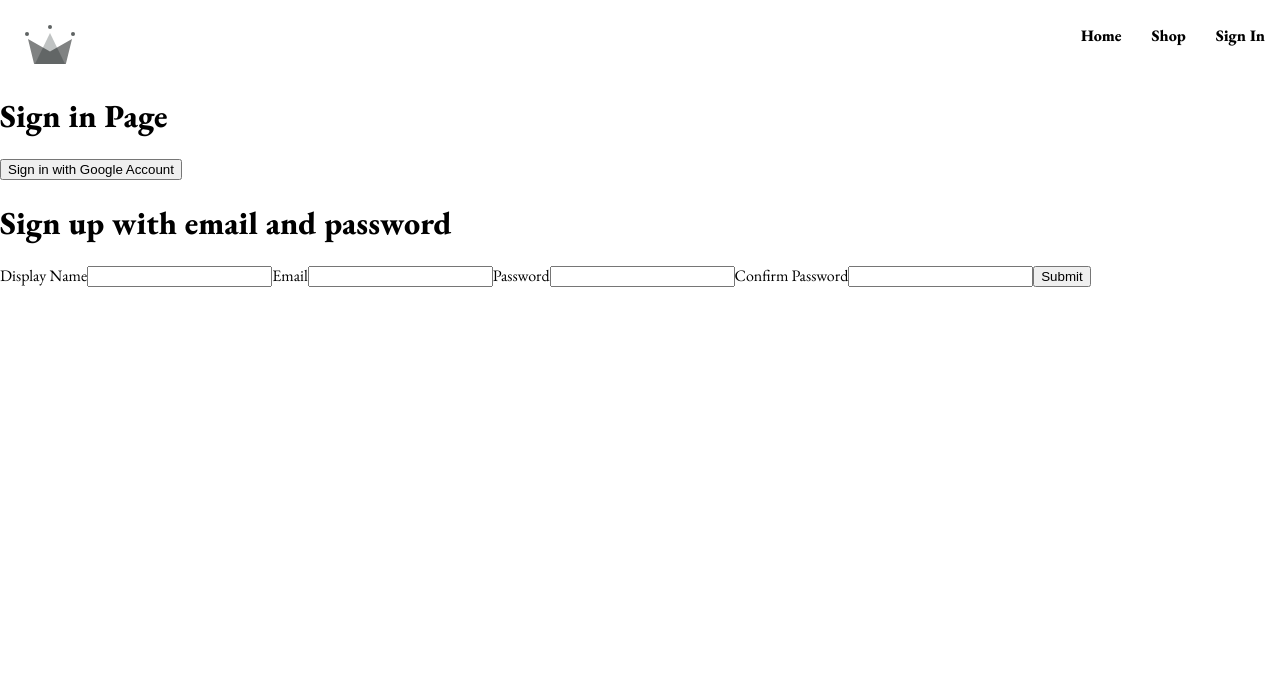
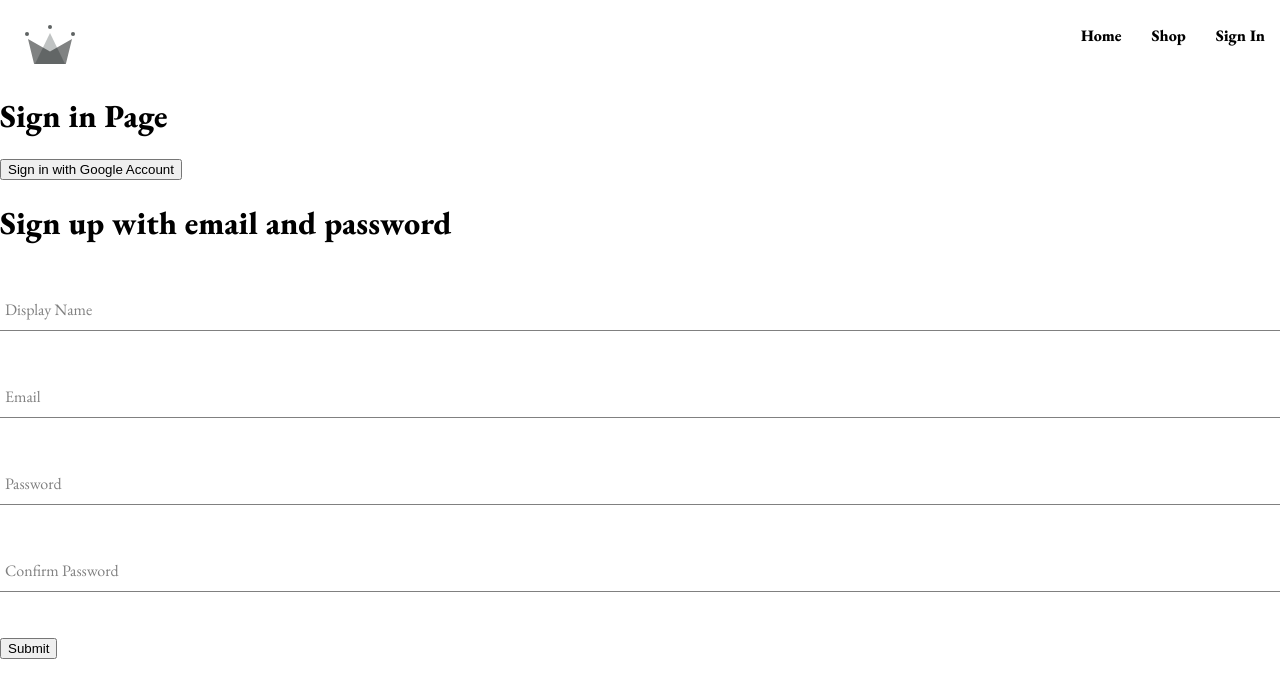
Before and after one commit to liufuyang/old-lens-store, a React (Create React App) app: page /sign-in in a window 1280 px wide. Shown: the top 698 px of the page. Built offline with nearby package versions, Linux system fonts and the light colour scheme; the HTML template or start-up script is replaced by a standard one.

Commit message:
chore: add inputfield css

```diff
--- /dev/null
+++ b/src/components/form-input/form-input.component.jsx
@@ -0,0 +1,17 @@
+import './form-input.styles.scss'
+
+const FormInput = ({label, ...otherProps}) => {
+  return (
+    <div className={'group'}>
+      {/* move input above label so the css can make label shrink when input is clicked/focused */}
+      <input className={'form-input'} {...otherProps}/>
+      {
+        label && (
+          <label className={`${otherProps.value.length ? 'shrink' : ''} form-input-label`}>{label}</label>
+        )
+      }
+    </div>
+  )
+}
+
+export default FormInput;
--- /dev/null
+++ b/src/components/form-input/form-input.styles.scss
@@ -0,0 +1,54 @@
+$sub-color: grey;
+$main-color: black;
+
+@mixin shrinkLabel {
+  top: -14px;
+  font-size: 12px;
+  color: $main-color;
+}
+
+.group {
+  position: relative;
+  margin: 45px 0;
+
+  .form-input {
+    background: none;
+    background-color: white;
+    color: $sub-color;
+    font-size: 18px;
+    padding: 10px 10px 10px 5px;
+    display: block;
+    width: 100%;
+    border: none;
+    border-radius: 0;
+    border-bottom: 1px solid $sub-color;
+    margin: 25px 0;
+
+    &:focus {
+      outline: none;
+    }
+
+    &:focus ~ .form-input-label {
+      @include shrinkLabel();
+    }
+  }
+
+  input[type='password'] {
+    letter-spacing: 0.3em;
+  }
+
+  .form-input-label {
+    color: $sub-color;
+    font-size: 16px;
+    font-weight: normal;
+    position: absolute;
+    pointer-events: none;
+    left: 5px;
+    top: 10px;
+    transition: 300ms ease all;
+
+    &.shrink {
+      @include shrinkLabel();
+    }
+  }
+}
--- a/src/components/sign-up-form/sign-up-form.component.jsx
+++ b/src/components/sign-up-form/sign-up-form.component.jsx
@@ -1,5 +1,6 @@
 import {useState} from "react";
 import {createAuthUserWithEmailAndPassword, createUserDocumentFromAuth} from "../../utils/firebase/firebase.utils";
+import FormInput from "../form-input/form-input.component";
 
 const defaultFormFields = {
   displayName: '', email: '', password: '', confirmPassword: '',
@@ -29,7 +30,7 @@
       await createUserDocumentFromAuth(response.user, {displayName});
       resetFormFields();
     } catch (error) {
-      if(error.code === 'auth/email-already-in-user') {
+      if (error.code === 'auth/email-already-in-user') {
         alert('Cannot create user, email already in use')
       }
       console.error('user password creation encountered an error:', error)
@@ -43,17 +44,16 @@
   return (<div>
     <h1>Sign up with email and password</h1>
     <form onSubmit={handleSubmit}>
-      <label>Display Name</label>
-      <input type={'text'} required onChange={handleChange} name={'displayName'} value={displayName}/>
+      <FormInput label={'Display Name'} type={'text'} required onChange={handleChange} name={'displayName'}
+                 value={displayName}/>
 
-      <label>Email</label>
-      <input type={'email'} required onChange={handleChange} name={'email'} value={email}/>
+      <FormInput label={'Email'} type={'email'} required onChange={handleChange} name={'email'} value={email}/>
 
-      <label>Password</label>
-      <input type={'password'} required onChange={handleChange} name={'password'} value={password}/>
+      <FormInput label={'Password'} type={'password'} required onChange={handleChange} name={'password'}
+                 value={password}/>
 
-      <label>Confirm Password</label>
-      <input type={'password'} required onChange={handleChange} name={'confirmPassword'} value={confirmPassword}/>
+      <FormInput label={'Confirm Password'} type={'password'} required onChange={handleChange} name={'confirmPassword'}
+                 value={confirmPassword}/>
 
       <button type={'submit'}> Submit</button>
     </form>
```
Also changed, not shown: 1 other file (tests, documents, lock files or other folders).
